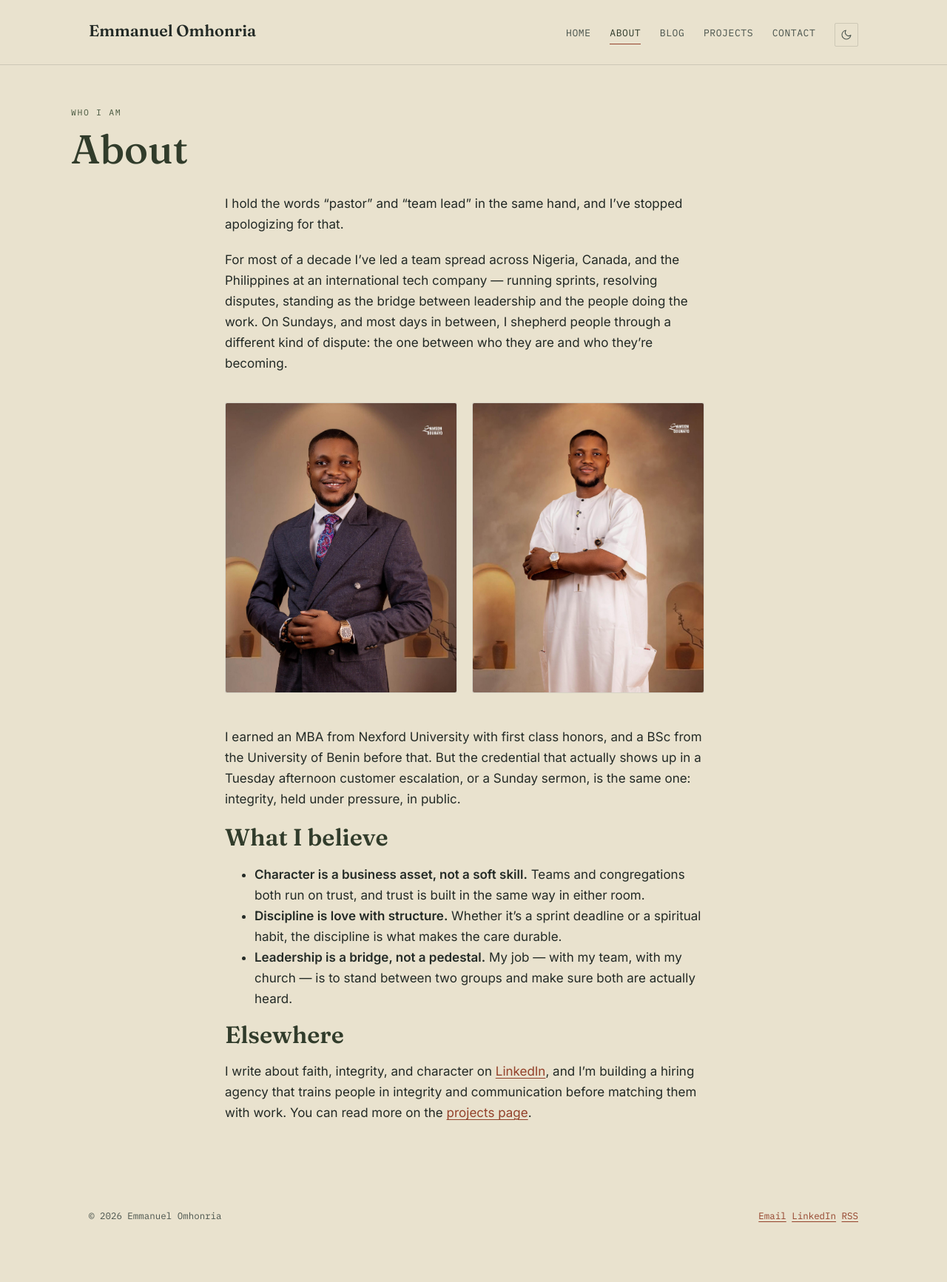
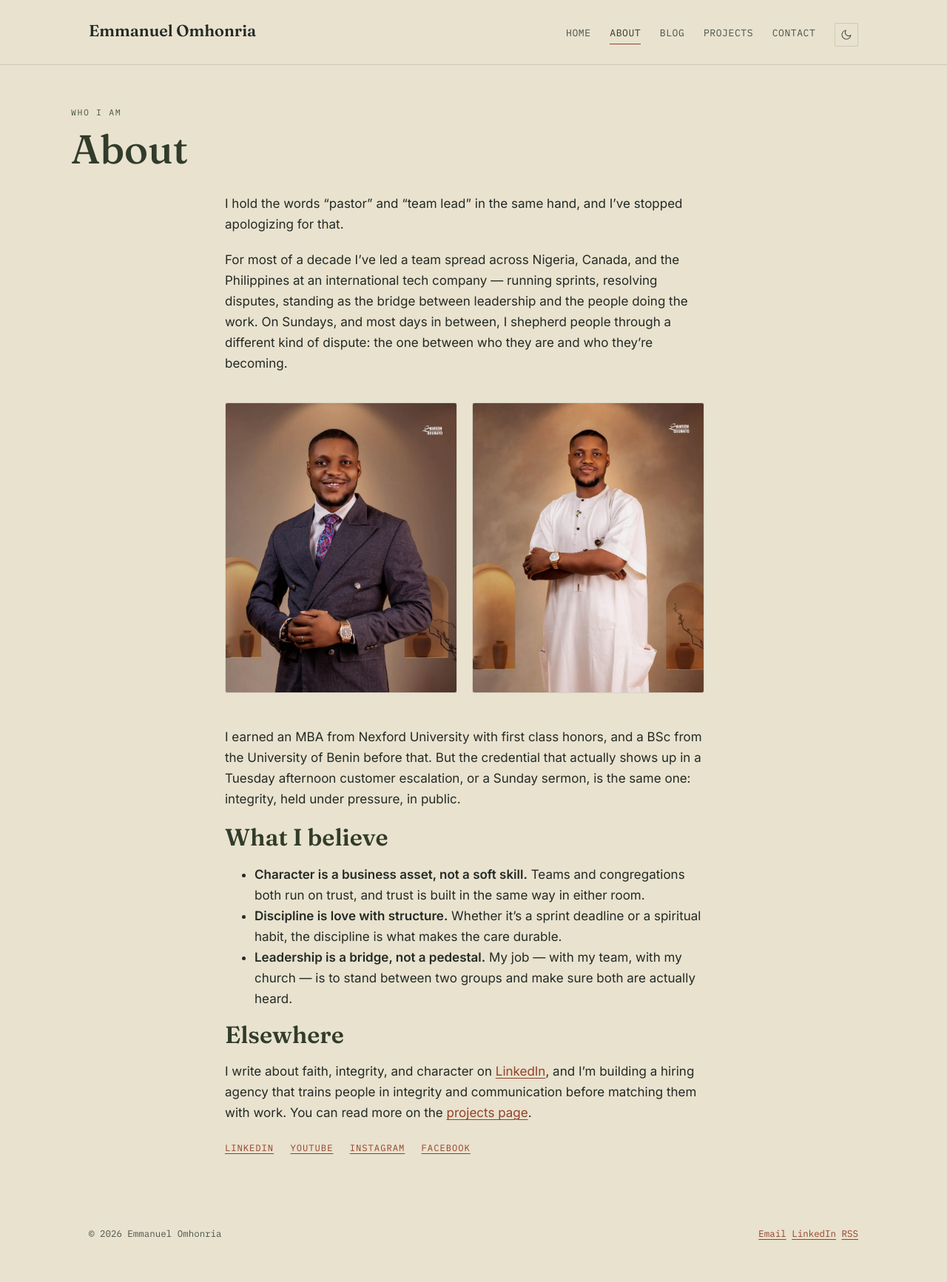
Before and after one commit to emmanuelomhonria/Emmanuelomhonria.github.io, a Jekyll site: the page built from about.md, in a window 1280 px wide. Shown: the whole page at 74% size. Built offline with Jekyll 4.4.1, drawn with Linux system fonts in a browser that asks for light colours; before the commit the page ends 1710 px from its top, so only the background shows below that.

Commit message:
add socials

```diff
--- a/_config.yml
+++ b/_config.yml
@@ -9,7 +9,15 @@ description: >-
   and the discipline it takes to do both well.
 
 email: emmanuelpsalm@gmail.com
-linkedin: https://linkedin.com/in/your-handle   # TODO
+
+# Social links. Every one of these is optional: leave a value blank
+# (e.g. `youtube:`) and that link disappears from the about and
+# contact pages automatically — no template editing. The footer links
+# are separate and still hardcoded.
+linkedin: https://linkedin.com/in/your-handle    # TODO
+youtube: https://youtube.com/@your-handle        # TODO
+instagram: https://instagram.com/your-handle     # TODO
+facebook: https://facebook.com/your-handle       # TODO
 url: "https://emmanuelomhonria.github.io"       # your Pages URL
 baseurl: ""                            # keep "" for a user/org site
                                         # (username.github.io repo);
--- a/about.md
+++ b/about.md
@@ -52,3 +52,10 @@ I write about faith, integrity, and character on
 [LinkedIn]({{ site.linkedin }}), and I'm building a hiring agency that
 trains people in integrity and communication before matching them with
 work. You can read more on the [projects page]({{ '/projects/' | relative_url }}).
+
+<ul class="social-links">
+  {% if site.linkedin %}<li><a href="{{ site.linkedin }}">LinkedIn</a></li>{% endif %}
+  {% if site.youtube %}<li><a href="{{ site.youtube }}">YouTube</a></li>{% endif %}
+  {% if site.instagram %}<li><a href="{{ site.instagram }}">Instagram</a></li>{% endif %}
+  {% if site.facebook %}<li><a href="{{ site.facebook }}">Facebook</a></li>{% endif %}
+</ul>
--- a/assets/css/style.css
+++ b/assets/css/style.css
@@ -457,6 +457,20 @@ p { margin: 0 0 1.2em; }
 }
 .contact-row .eyebrow { min-width: 6rem; }
 
+/* ---------- Social links row (about page) ---------- */
+.social-links {
+  list-style: none;
+  margin: 1.5rem 0 0;
+  padding: 0;
+  display: flex;
+  flex-wrap: wrap;
+  gap: 0.6rem 1.4rem;
+  font-family: var(--font-mono);
+  font-size: 0.76rem;
+  letter-spacing: 0.08em;
+  text-transform: uppercase;
+}
+
 /* ---------- Footer ---------- */
 .site-footer {
   padding: 2.5rem 0 3.5rem;
```
Also changed, not shown: contact.md (+20 -0 lines).
